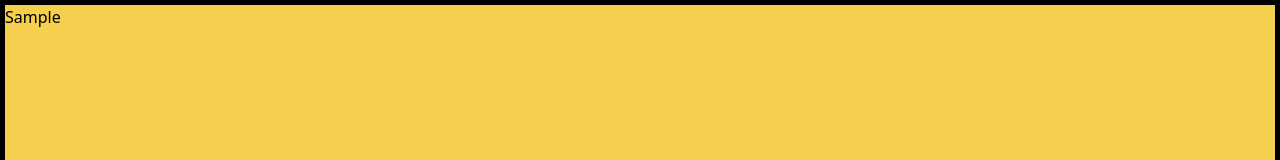
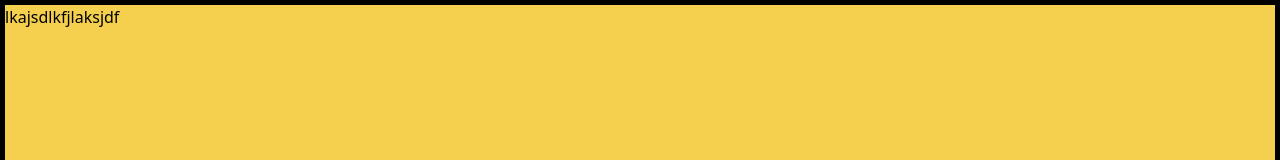
Before and after one commit to HarikrishnanYPR1707/blog-preview-card-main, a React (Vite) app: page / in a window 1280 px wide. Shown: the top 160 px of the page. Built offline with nearby package versions, Linux system fonts and the light colour scheme.

Commit message:
Added sample

```diff
--- a/src/App.jsx
+++ b/src/App.jsx
@@ -1,7 +1,11 @@
 import "./App.css";
 
 function App() {
-  return <div className="border-[5px] border-black h-screen">Sample</div>;
+  return (
+    <div className="h-screen border-[5px] border-black">
+      <div className="">lkajsdlkfjlaksjdf</div>
+    </div>
+  );
 }
 
 export default App;
```
